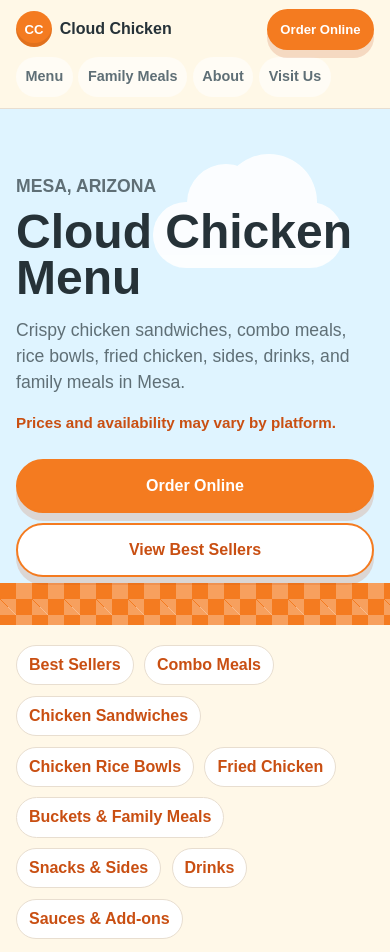
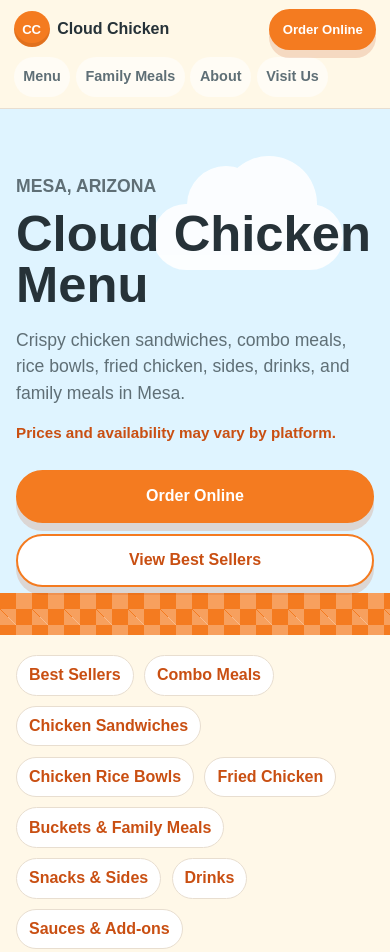
Before and after one commit to newlifetz001-a11y/cloud-chicken-site, a plain HTML site: page public/menu/index.html in a window 390 px wide. Shown: the top 952 px of the page. Drawn offline with Linux system fonts and the light colour scheme.

Commit message:
Fix mobile header and hero overflow

```diff
--- a/public/assets/css/layout.css
+++ b/public/assets/css/layout.css
@@ -1,4 +1,5 @@
 body {
+  overflow-x: hidden;
   color: var(--color-ink);
   background: var(--color-cream);
   font-family: var(--font-base);
@@ -20,6 +21,8 @@
   grid-template-columns: auto minmax(0, 1fr) auto;
   align-items: center;
   gap: 1rem;
+  width: 100%;
+  max-width: 100vw;
   min-height: 74px;
   background: rgba(255, 248, 232, 0.96);
   border-bottom: 1px solid var(--color-line);
@@ -30,6 +33,7 @@
   align-items: center;
   justify-content: center;
   gap: clamp(0.75rem, 2vw, 1.5rem);
+  min-width: 0;
   color: var(--color-muted);
   font-weight: 700;
 }
@@ -98,6 +102,8 @@
     grid-template-columns: minmax(0, 1fr) auto;
     gap: 0.45rem 0.75rem;
     min-height: 0;
+    padding-right: 0.85rem;
+    padding-left: 0.85rem;
     padding-top: 0.55rem;
     padding-bottom: 0.6rem;
   }
@@ -110,6 +116,11 @@
     padding-bottom: 0.1rem;
     width: 100%;
     -webkit-overflow-scrolling: touch;
+    scrollbar-width: none;
+  }
+
+  .site-nav::-webkit-scrollbar {
+    display: none;
   }
 
   .site-nav a {
--- a/public/assets/css/pages.css
+++ b/public/assets/css/pages.css
@@ -48,6 +48,7 @@
   max-width: 760px;
   font-size: clamp(3rem, 8vw, 6.5rem);
   line-height: 0.95;
+  overflow-wrap: break-word;
 }
 
 .menu-hero p {
@@ -97,6 +98,7 @@
   max-width: 820px;
   font-size: clamp(3.25rem, 8vw, 7rem);
   line-height: 0.92;
+  overflow-wrap: break-word;
 }
 
 .family-hero p {
@@ -144,6 +146,7 @@
   max-width: 820px;
   font-size: clamp(3rem, 8vw, 6.75rem);
   line-height: 0.92;
+  overflow-wrap: break-word;
 }
 
 .visit-hero p {
@@ -188,6 +191,7 @@
   max-width: 760px;
   font-size: clamp(3rem, 8vw, 6.5rem);
   line-height: 0.95;
+  overflow-wrap: break-word;
 }
 
 .not-found p {
@@ -237,6 +241,7 @@
   max-width: 780px;
   font-size: clamp(3.6rem, 10vw, 8.5rem);
   line-height: 0.9;
+  overflow-wrap: break-word;
 }
 
 .hero-slogan {
@@ -542,6 +547,19 @@
 }
 
 @media (max-width: 620px) {
+  .hero,
+  .menu-hero,
+  .family-hero,
+  .visit-hero,
+  .not-found {
+    overflow-x: clip;
+  }
+
+  .hero h1 {
+    font-size: clamp(3rem, 15vw, 4.9rem);
+    line-height: 0.95;
+  }
+
   .hero-actions {
     gap: 0.65rem;
   }
@@ -560,7 +578,14 @@
   }
 
   .family-hero h1 {
-    font-size: clamp(3.1rem, 15vw, 5.2rem);
+    font-size: clamp(2.85rem, 13vw, 4.35rem);
+    line-height: 0.98;
+  }
+
+  .menu-hero h1,
+  .not-found h1 {
+    font-size: clamp(2.75rem, 13vw, 4.25rem);
+    line-height: 1;
   }
 
   .visit-hero {
@@ -568,6 +593,7 @@
   }
 
   .visit-hero h1 {
-    font-size: clamp(3rem, 14vw, 5rem);
+    font-size: clamp(2.8rem, 13vw, 4.35rem);
+    line-height: 1;
   }
 }
```
